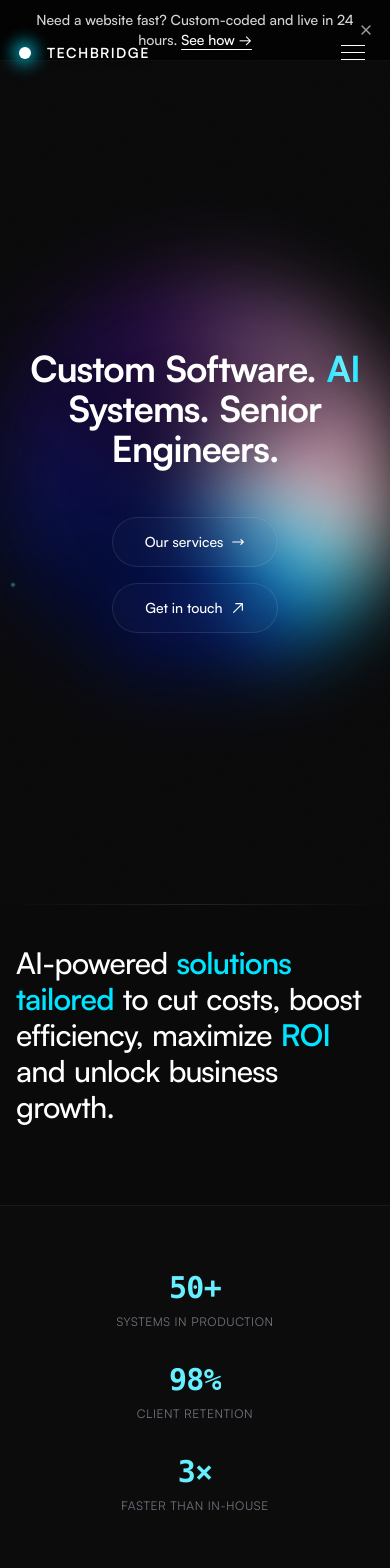
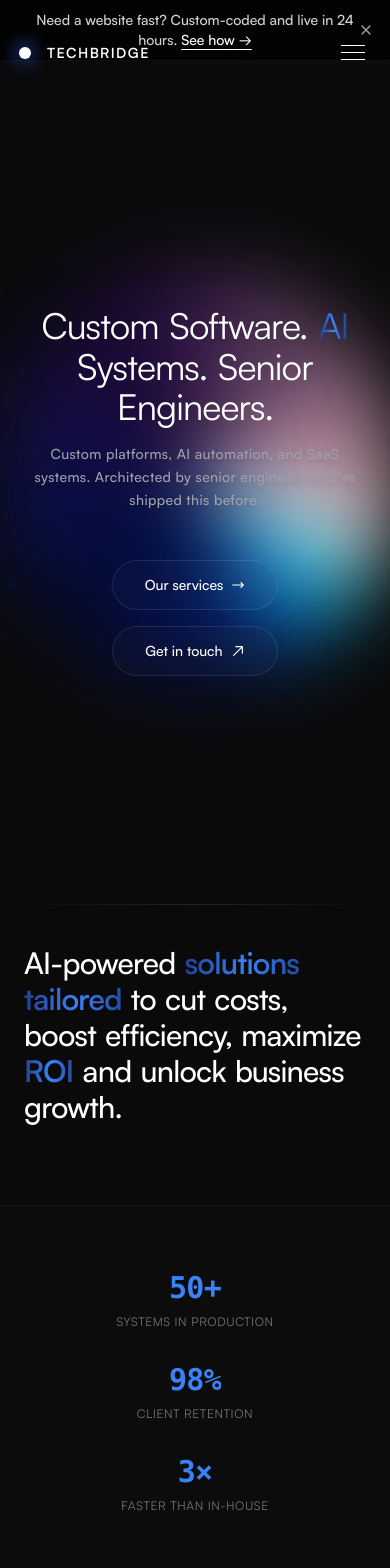
Before and after one commit to sajawalalisohail/techbridge, a Next.js app in the folder premium-next-app/: page / in a window 390 px wide. Shown: the top 1568 px of the page. Built offline with nearby package versions, Linux system fonts and the light colour scheme.

Commit message:
blob 3/18/2026 about to sleepp, done

```diff
--- a/premium-next-app/src/app/globals.css
+++ b/premium-next-app/src/app/globals.css
@@ -23,16 +23,114 @@
    ═══════════════════════════════════════════════════════════ */
 
 :root {
+
+
+
   /* ═══════════════════════════════════════════════
-     Ethereal Obsidian & Bioluminescent Cyan
+     Electric Blue & Deep Ocean
      ═══════════════════════════════════════════════ */
-  --brand-accent: #00E5FF;
-  --brand-accent-rgb: 0, 229, 255;
-  --brand-accent-light: #67EFFF;
-  --brand-accent-light-rgb: 103, 239, 255;
-  --brand-accent-dark: #0091A3;
-  --brand-accent-dark-rgb: 0, 145, 163;
-  --brand-accent-deep: #041E23;
+  /* --brand-accent: #3b82f6;
+  --brand-accent-rgb: 59, 130, 246;
+  --brand-accent-light: #93c5fd;
+  --brand-accent-light-rgb: 147, 197, 253;
+  --brand-accent-dark: #1d4ed8;
+  --brand-accent-dark-rgb: 29, 78, 216;
+  --brand-accent-deep: #1e3a8a; */
+
+  /* ═══════════════════════════════════════════════
+     Emerald Green & Deep Forest
+     ═══════════════════════════════════════════════ */
+  /* --brand-accent: #10b981;
+  --brand-accent-rgb: 16, 185, 129;
+  --brand-accent-light: #6ee7b7;
+  --brand-accent-light-rgb: 110, 231, 183;
+  --brand-accent-dark: #047857;
+  --brand-accent-dark-rgb: 4, 120, 87;
+  --brand-accent-deep: #064e3b; */
+
+  /* ═══════════════════════════════════════════════
+     Midnight Indigo favorite
+     ═══════════════════════════════════════════════ */
+  /* --brand-accent: #4f46e5;
+  --brand-accent-rgb: 79, 70, 229;
+  --brand-accent-light: #818cf8;
+  --brand-accent-light-rgb: 129, 140, 248;
+  --brand-accent-dark: #3730a3;
+  --brand-accent-dark-rgb: 55, 48, 163;
+  --brand-accent-deep: #1e1b4b; */
+
+  /* ═══════════════════════════════════════════════
+     Ice Slate Blue
+     ═══════════════════════════════════════════════ */
+  /* --brand-accent: #0ea5e9;
+  --brand-accent-rgb: 14, 165, 233;
+  --brand-accent-light: #7dd3fc;
+  --brand-accent-light-rgb: 125, 211, 252;
+  --brand-accent-dark: #0284c7;
+  --brand-accent-dark-rgb: 2, 132, 199;
+  --brand-accent-deep: #082f49; */
+
+
+  /* ═══════════════════════════════════════════════
+     Bioluminescent True Cyan
+     ═══════════════════════════════════════════════ */
+  /* --brand-accent: #06b6d4;
+  --brand-accent-rgb: 6, 182, 212;
+  --brand-accent-light: #67e8f9;
+  --brand-accent-light-rgb: 103, 232, 249;
+  --brand-accent-dark: #0891b2;
+  --brand-accent-dark-rgb: 8, 145, 178;
+  --brand-accent-deep: #164e63; */
+
+  /* ═══════════════════════════════════════════════
+     Abyss Navy 3rd fav
+     ═══════════════════════════════════════════════ */
+  --brand-accent: #1e3a8a;
+  --brand-accent-rgb: 30, 58, 138;
+  --brand-accent-light: #3b82f6;
+  --brand-accent-light-rgb: 59, 130, 246;
+  --brand-accent-dark: #172554;
+  --brand-accent-dark-rgb: 23, 37, 84;
+  --brand-accent-deep: #020617;
+
+  /* ═══════════════════════════════════════════════
+     Royal Obsidian 2nd fav
+     ═══════════════════════════════════════════════ */
+  /* --brand-accent: #0f172a;
+  --brand-accent-rgb: 15, 23, 42;
+  --brand-accent-light: #3b82f6;
+  --brand-accent-light-rgb: 59, 130, 246;
+  --brand-accent-dark: #020617;
+  --brand-accent-dark-rgb: 2, 6, 23;
+  --brand-accent-deep: #000000; */
+
+
+
+  /* ═══════════════════════════════════════════════
+     Carbon Sapphire
+     ═══════════════════════════════════════════════ */
+  /* --brand-accent: #172554;
+  --brand-accent-rgb: 23, 37, 84;
+  --brand-accent-light: #3b82f6;
+  --brand-accent-light-rgb: 59, 130, 246;
+  --brand-accent-dark: #0f172a;
+  --brand-accent-dark-rgb: 15, 23, 42;
+  --brand-accent-deep: #020617;
+ */
+
+
+  /* ═══════════════════════════════════════════════
+     Storm Steel 1st fav
+     ═══════════════════════════════════════════════ */
+  /* --brand-accent: #1e3a5f;
+  --brand-accent-rgb: 30, 58, 95;
+  --brand-accent-light: #4770af;
+  --brand-accent-light-rgb: 71, 112, 175;
+  --brand-accent-dark: #0f1b2e;
+  --brand-accent-dark-rgb: 15, 27, 46;
+  --brand-accent-deep: #050914; */
+
+
 
   --background: #0A0A0B;
   --foreground: #F8FAFC;
@@ -322,6 +420,15 @@ body {
     }
   }
 
+  /* ─── Text Gradient Wipe Background ────── */
+  .bg-wipe-gradient {
+    background-image: linear-gradient(to right, var(--brand-accent) 0%, var(--brand-accent-light) 20%, var(--brand-accent) 40%, #ffffff 60%, #ffffff 100%);
+    background-size: 300% auto;
+    color: transparent;
+    -webkit-background-clip: text;
+    background-clip: text;
+  }
+
   .tb-marquee-track {
     animation: tb-marquee-scroll 35s linear infinite;
     will-change: transform;
--- a/premium-next-app/src/components/home/Hero.tsx
+++ b/premium-next-app/src/components/home/Hero.tsx
@@ -78,7 +78,7 @@ export default function Hero() {
                         hidden: {},
                         show: { transition: { staggerChildren: 0.1, delayChildren: 0.1 } },
                     }}
-                    className="flex max-w-5xl flex-wrap justify-center gap-x-[0.3em] text-center text-4xl font-bold leading-[1.12] tracking-tight text-white drop-shadow-[0_4px_24px_rgba(0,0,0,0.8)] sm:text-5xl lg:text-6xl xl:text-7xl"
+                    className="flex max-w-5xl flex-wrap justify-center gap-x-[0.3em] text-center text-4xl font-normal leading-[1.12] tracking-tight text-white drop-shadow-[0_4px_24px_rgba(0,0,0,0.8)] sm:text-5xl lg:text-6xl xl:text-7xl"
                 >
                     {["Custom", "Software."].map((word, i) => (
                         <motion.span
@@ -105,6 +105,15 @@ export default function Hero() {
                         </motion.span>
                     ))}
                 </motion.h1>
+
+                {/* Sub-headline */}
+                <motion.p
+                    variants={fadeUp}
+                    className="mt-4 max-w-xl text-center text-sm font-medium tracking-wide text-zinc-400 drop-shadow-md sm:mt-6 sm:max-w-2xl sm:text-base leading-relaxed"
+                >
+                    Custom platforms, AI automation, and SaaS systems. <br className="hidden sm:block" />
+                    Architected by senior engineers who&apos;ve shipped this before.
+                </motion.p>
 
                 {/* CTA row */}
                 <motion.div
--- a/premium-next-app/src/components/home/UnderHeroText.tsx
+++ b/premium-next-app/src/components/home/UnderHeroText.tsx
@@ -4,13 +4,13 @@ import AnimatedHeading from "@/components/shared/AnimatedHeading";
 
 export default function UnderHeroText() {
     return (
-        <section className="relative z-10 w-full bg-transparent px-4 pb-20 pt-10 sm:px-6 sm:pb-32 lg:px-8">
-            <div className="mx-auto max-w-5xl text-center">
+        <section className="relative z-10 w-full bg-transparent px-6 pb-20 pt-10 sm:pb-32 lg:px-10">
+            <div className="mx-auto max-w-[100rem] text-center">
                 <AnimatedHeading
                     as="h2"
-                    className="mx-auto max-w-4xl text-3xl font-medium tracking-tight text-white sm:text-5xl lg:text-6xl lg:leading-[1.15]"
+                    className="mx-auto max-w-7xl text-3xl font-medium tracking-tight text-white sm:text-5xl lg:text-6xl lg:leading-[1.15]"
                     highlightWords={["solutions", "tailored", "ROI"]}
-                    highlightClassName="text-brand-accent font-semibold"
+                    highlightClassName="font-semibold bg-wipe-gradient"
                     delay={0.2}
                 >
                     AI-powered solutions tailored to cut costs, boost efficiency, maximize ROI and unlock business growth.
--- a/premium-next-app/src/components/shared/AnimatedHeading.tsx
+++ b/premium-next-app/src/components/shared/AnimatedHeading.tsx
@@ -21,14 +21,21 @@ const wordVariants: Variants = {
         y: 20,
         opacity: 0,
         filter: "blur(10px)",
+        backgroundPosition: "100% center",
     },
     show: {
         y: 0,
         opacity: 1,
         filter: "blur(0px)",
+        backgroundPosition: "0% center",
         transition: {
             duration: 0.7,
             ease: EASE,
+            backgroundPosition: {
+                duration: 12.0,
+                ease: [0.22, 1, 0.36, 1],
+                delay: 0.3,
+            }
         },
     },
 };
```
Also changed, not shown: premium-next-app/src/app/websites/page.tsx (+14 -2 lines).
